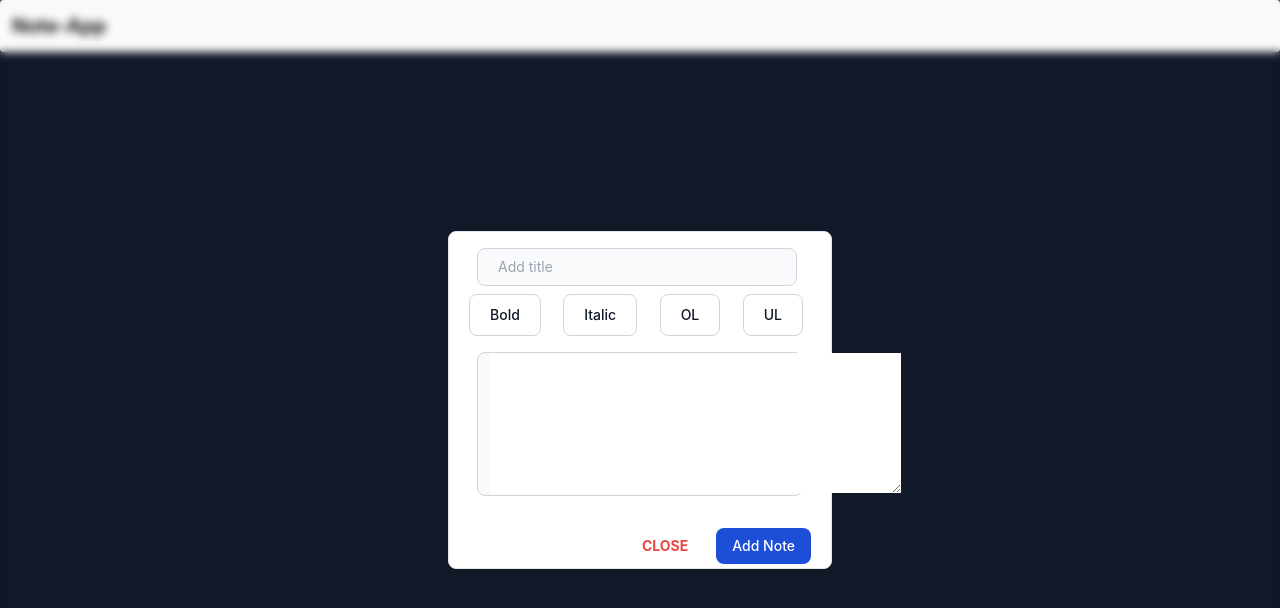
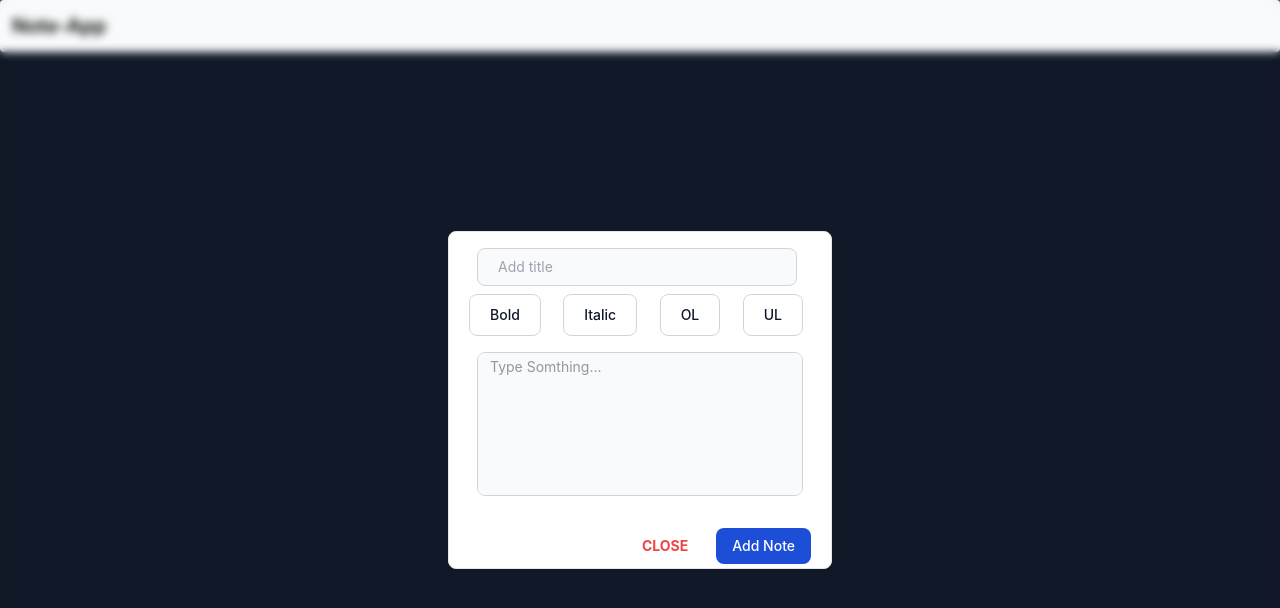
Before and after one commit to fatonsalihu/noteapp, a React (Create React App) app: page /addnote in a window 1280 px wide. Shown: the top 608 px of the page. Built offline with nearby package versions, Linux system fonts and the light colour scheme; no server answers.

Commit message:
editor fixed

```diff
--- a/src/components/AddNote.js
+++ b/src/components/AddNote.js
@@ -3,18 +3,21 @@ import { Link } from "react-router-dom";
 import { auth, db } from "../firebase.js";
 import { uid } from "uid";
 import { set, ref } from "firebase/database";
+import { EditorState, convertToRaw } from "draft-js";
+import BuildEditor from "./BuildEditor.js";
 
 function AddNote() {
   const [title, setTitle] = useState("");
-  const [content, setContent] = useState("");
+  const [editorState, setEditorState] = useState(() =>
+    EditorState.createEmpty()
+  );
 
   const handleTitleChange = (e) => {
     setTitle(e.target.value);
   };
 
-  const handleContentChange = (e) => {
-    setContent(e.target.value);
-  };
+  const contentState = editorState.getCurrentContent();
+  const content = JSON.stringify(convertToRaw(contentState));
 
   const writeToDatabase = () => {
     const uidd = uid();
@@ -25,13 +28,13 @@ function AddNote() {
     });
 
     setTitle("");
-    setContent("");
+    setEditorState(() => EditorState.createEmpty());
   };
 
   return (
     <div>
       <div className="backdrop-blur-sm justify-center items-center flex overflow-x-hidden overflow-y-auto fixed inset-0 z-50 outline-none">
-        <div className="w-96 h-auto px-5 pt-2 bg-white border border-gray-200 rounded-lg shadow dark:bg-gray-800 dark:border-gray-700">
+        <div className="w-96 px-5 pt-2 bg-white border border-gray-200 rounded-lg shadow dark:bg-gray-800 dark:border-gray-700">
           <input
             type="search"
             id="default-search"
@@ -42,43 +45,11 @@ function AddNote() {
             required
           />
           <div>
-            <div className="flex justify-between">
-              <button
-                type="button"
-                className="text-gray-900 bg-white border border-gray-300 focus:outline-none hover:bg-gray-100 focus:ring-4 focus:ring-gray-200 font-medium rounded-lg text-sm px-5 py-2.5 mr-2 mb-2 dark:bg-gray-800 dark:text-white dark:border-gray-600 dark:hover:bg-gray-700 dark:hover:border-gray-600 dark:focus:ring-gray-700"
-              >
-                Bold
-              </button>
-              <button
-                type="button"
-                className="text-gray-900 bg-white border border-gray-300 focus:outline-none hover:bg-gray-100 focus:ring-4 focus:ring-gray-200 font-medium rounded-lg text-sm px-5 py-2.5 mr-2 mb-2 dark:bg-gray-800 dark:text-white dark:border-gray-600 dark:hover:bg-gray-700 dark:hover:border-gray-600 dark:focus:ring-gray-700"
-              >
-                Italic
-              </button>
-              <button
-                type="button"
-                className="text-gray-900 bg-white border border-gray-300 focus:outline-none hover:bg-gray-100 focus:ring-4 focus:ring-gray-200 font-medium rounded-lg text-sm px-5 py-2.5 mr-2 mb-2 dark:bg-gray-800 dark:text-white dark:border-gray-600 dark:hover:bg-gray-700 dark:hover:border-gray-600 dark:focus:ring-gray-700"
-              >
-                OL
-              </button>
-              <button
-                type="button"
-                className="text-gray-900 bg-white border border-gray-300 focus:outline-none hover:bg-gray-100 focus:ring-4 focus:ring-gray-200 font-medium rounded-lg text-sm px-5 py-2.5 mr-2 mb-2 dark:bg-gray-800 dark:text-white dark:border-gray-600 dark:hover:bg-gray-700 dark:hover:border-gray-600 dark:focus:ring-gray-700"
-              >
-                UL
-              </button>
-            </div>
-
-            <div className="h-36 px-3 m-2 text-sm text-gray-900 border border-gray-300 rounded-lg bg-gray-50 focus:ring-blue-500 focus:border-blue-500 dark:bg-gray-700 dark:border-gray-600 dark:placeholder-gray-40 dark:focus:ring-blue-500 dark:focus:border-blue-500">
-              <textarea
-                id="w3review"
-                name="w3review"
-                rows="7"
-                cols="44"
-                onChange={handleContentChange}
-              ></textarea>
-            </div>
-          </div>{" "}
+            <BuildEditor
+              editorState={editorState}
+              setEditorState={setEditorState}
+            />
+          </div>
           <br />
           <div className="flex justify-end">
             <Link to="/">
--- /dev/null
+++ b/src/components/BuildEditor.js
@@ -0,0 +1,67 @@
+import React from "react";
+import { Editor, RichUtils } from "draft-js";
+import "draft-js/dist/Draft.css";
+
+function BuildEditor({ editorState, setEditorState }) {
+  const handleBoldClick = () => {
+    setEditorState(RichUtils.toggleInlineStyle(editorState, "BOLD"));
+  };
+
+  const handleItalicClick = () => {
+    setEditorState(RichUtils.toggleInlineStyle(editorState, "ITALIC"));
+  };
+
+  const handleOlClick = () => {
+    setEditorState(RichUtils.toggleBlockType(editorState, "ordered-list-item"));
+  };
+  const handleUlClick = () => {
+    setEditorState(
+      RichUtils.toggleBlockType(editorState, "unordered-list-item")
+    );
+  };
+
+  return (
+    <div>
+      <div className="flex justify-between">
+        <button
+          onClick={handleBoldClick}
+          type="button"
+          className="text-gray-900 bg-white border border-gray-300 focus:outline-none hover:bg-gray-100 focus:ring-4 focus:ring-gray-200 font-medium rounded-lg text-sm px-5 py-2.5 mr-2 mb-2 dark:bg-gray-800 dark:text-white dark:border-gray-600 dark:hover:bg-gray-700 dark:hover:border-gray-600 dark:focus:ring-gray-700"
+        >
+          Bold
+        </button>
+        <button
+          onClick={handleItalicClick}
+          type="button"
+          className="text-gray-900 bg-white border border-gray-300 focus:outline-none hover:bg-gray-100 focus:ring-4 focus:ring-gray-200 font-medium rounded-lg text-sm px-5 py-2.5 mr-2 mb-2 dark:bg-gray-800 dark:text-white dark:border-gray-600 dark:hover:bg-gray-700 dark:hover:border-gray-600 dark:focus:ring-gray-700"
+        >
+          Italic
+        </button>
+        <button
+          onClick={handleOlClick}
+          type="button"
+          className="text-gray-900 bg-white border border-gray-300 focus:outline-none hover:bg-gray-100 focus:ring-4 focus:ring-gray-200 font-medium rounded-lg text-sm px-5 py-2.5 mr-2 mb-2 dark:bg-gray-800 dark:text-white dark:border-gray-600 dark:hover:bg-gray-700 dark:hover:border-gray-600 dark:focus:ring-gray-700"
+        >
+          OL
+        </button>
+        <button
+          onClick={handleUlClick}
+          type="button"
+          className="text-gray-900 bg-white border border-gray-300 focus:outline-none hover:bg-gray-100 focus:ring-4 focus:ring-gray-200 font-medium rounded-lg text-sm px-5 py-2.5 mr-2 mb-2 dark:bg-gray-800 dark:text-white dark:border-gray-600 dark:hover:bg-gray-700 dark:hover:border-gray-600 dark:focus:ring-gray-700"
+        >
+          UL
+        </button>
+      </div>
+
+      <div className="overflow-y-scroll h-36 px-3 pt-1 m-2 text-sm text-gray-900 border border-gray-300 rounded-lg bg-gray-50 focus:ring-blue-500 focus:border-blue-500 dark:bg-gray-700 dark:border-gray-600 dark:placeholder-gray-400 dark:text-white dark:focus:ring-blue-500 dark:focus:border-blue-500">
+        <Editor
+          editorState={editorState}
+          onChange={setEditorState}
+          placeholder="Type Somthing..."
+        />
+      </div>
+    </div>
+  );
+}
+
+export default BuildEditor;
--- a/src/components/Home.js
+++ b/src/components/Home.js
@@ -4,28 +4,27 @@ import { Link } from "react-router-dom";
 import NoteList from "./NoteList";
 
 function Home() {
-  const [addNoteModal, setaddNoteModal] = useState(false);
-  const [search, setSearch]=useState("")
+  const [search, setSearch] = useState("");
 
-  const handleSearch = (word) =>{
+  const handleSearch = (word) => {
     setSearch(word);
-  }
+  };
   return (
-    <div className="m-10">
+    <div className="mt-7 mx-10">
       <div className="flex flex-row justify-between">
         <Link to="/addnote">
           <button
             type="button"
-            className="text-white bg-blue-700 hover:bg-blue-800 focus:ring-4 focus:ring-blue-300 font-medium rounded-lg text-sm px-5 py-2.5 mr-2 mb-2 dark:bg-blue-600 dark:hover:bg-blue-700 focus:outline-none dark:focus:ring-blue-800"
+            className=" text-white bg-blue-700 hover:bg-blue-800 focus:ring-4 focus:ring-blue-300 font-medium rounded-lg text-sm px-5 py-2.5 mr-2 mb-2 dark:bg-blue-600 dark:hover:bg-blue-700 focus:outline-none dark:focus:ring-blue-800"
           >
             AddNote
           </button>
         </Link>
 
-        <Search handleSearch={handleSearch}/>
+        <Search handleSearch={handleSearch} />
       </div>
-      <div>
-        <NoteList search={search}/>
+      <div className="mt-5">
+        <NoteList search={search} />
       </div>
     </div>
   );
--- a/src/components/Note.js
+++ b/src/components/Note.js
@@ -1,6 +1,11 @@
 import React from "react";
+import { EditorState, Editor, convertFromRaw } from "draft-js";
+import "draft-js/dist/Draft.css";
 
 function Note({ note, onDelete }) {
+  const contentState = convertFromRaw(JSON.parse(note.content));
+  const editorState = EditorState.createWithContent(contentState);
+
   return (
     <div className="relative w-96 h-80 p-6 bg-white border border-gray-200 rounded-lg shadow hover:bg-gray-100 dark:bg-gray-800 dark:border-gray-700 dark:hover:bg-gray-700">
       <div className="text-white w-96 underline underline-offset-8">
@@ -8,8 +13,8 @@ function Note({ note, onDelete }) {
           {note.title}
         </h5>
       </div>
-      <div className="mt-5 text-gray-300">
-        <p>{note.content}</p>
+      <div className="mt-5 text-gray-300 overflow-y-scroll h-36 ">
+        <Editor editorState={editorState} readOnly={true} />
       </div>
       <div className="absolute bottom-0 right-0">
         <button
@@ -22,7 +27,7 @@ function Note({ note, onDelete }) {
             viewBox="0 0 24 24"
             stroke-width="1.5"
             stroke="currentColor"
-            class="w-5 h-5"
+            className="w-5 h-5"
           >
             <path
               stroke-linecap="round"
--- a/src/components/NoteList.js
+++ b/src/components/NoteList.js
@@ -1,9 +1,7 @@
 import React, { useState, useEffect } from "react";
-import { signOut, onAuthStateChanged } from "firebase/auth";
 import { auth, db } from "../firebase.js";
 import { useNavigate } from "react-router-dom";
-import { uid } from "uid";
-import { set, ref, onValue, remove, update } from "firebase/database";
+import { ref, onValue, remove, update } from "firebase/database";
 import Note from "./Note";
 
 function NoteList({ search }) {
--- a/src/components/Search.js
+++ b/src/components/Search.js
@@ -1,13 +1,10 @@
 import React from "react";
 
-function Search({handleSearch}) {
-
-  const handleSearchChange=(e)=>{
-    console.log((e.target.value).toLowerCase());
+function Search({ handleSearch }) {
+  const handleSearchChange = (e) => {
+    console.log(e.target.value.toLowerCase());
     handleSearch(e.target.value.toLowerCase());
-  }
-
-
+  };
 
   return (
     <div>
@@ -39,7 +36,7 @@ function Search({handleSearch}) {
           type="search"
           onChange={handleSearchChange}
           id="default-search"
-          className="block w-full p-4 pl-10 text-sm text-gray-900 border border-gray-300 rounded-lg bg-gray-50 focus:ring-blue-500 focus:border-blue-500 dark:bg-gray-700 dark:border-gray-600 dark:placeholder-gray-400 dark:text-white dark:focus:ring-blue-500 dark:focus:border-blue-500"
+          className="block w-full p-3 pl-10 text-sm text-gray-900 border border-gray-300 rounded-lg bg-gray-50 focus:ring-blue-500 focus:border-blue-500 dark:bg-gray-700 dark:border-gray-600 dark:placeholder-gray-400 dark:text-white dark:focus:ring-blue-500 dark:focus:border-blue-500"
           placeholder="Search Notes"
         />
       </div>
```
